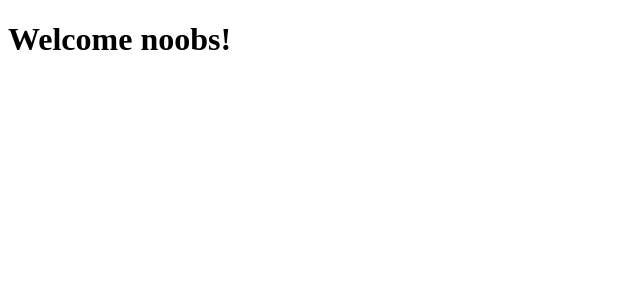
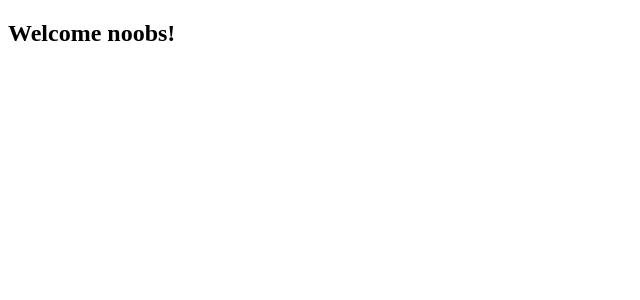
Before and after one commit to BetaDevz/project, an Angular app: page / in a window 1280 px wide. Shown: the top 300 px of the page, without its empty margins (0-640 px from the left). Built offline with nearby package versions, Linux system fonts and the light colour scheme.

Commit message:
Update app.component.html

```diff
--- a/src/app/app.component.html
+++ b/src/app/app.component.html
@@ -1 +1 @@
-<h1>Welcome noobs!</h1>
+<h2>Welcome noobs!</h2>
```
